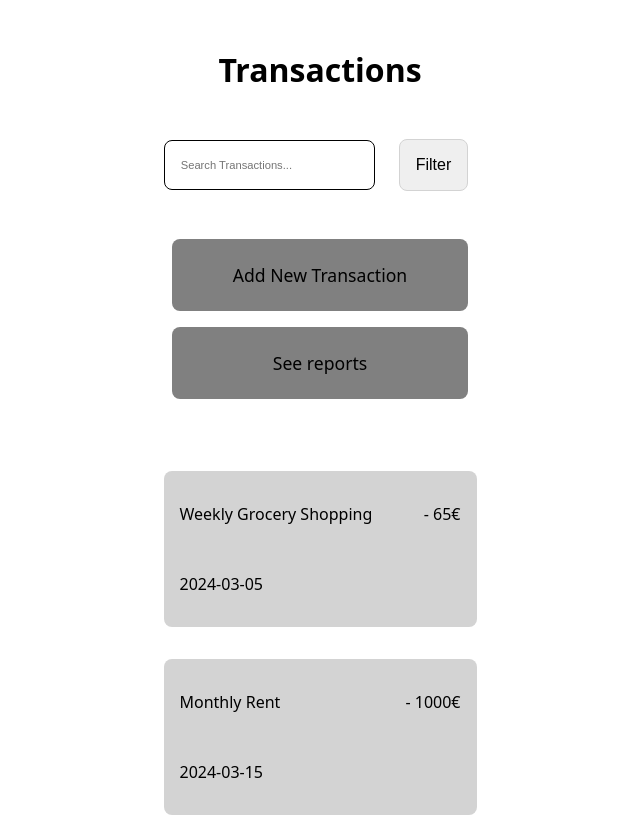
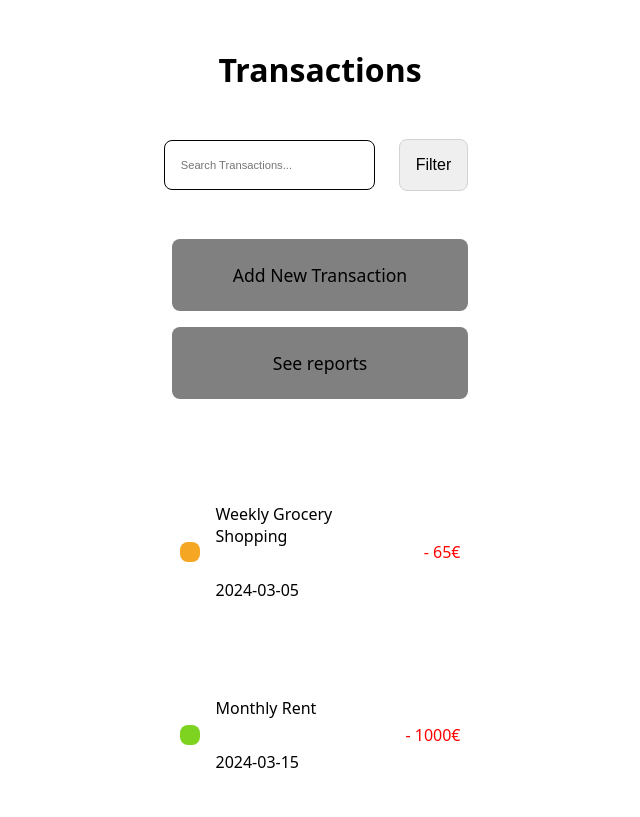
Before and after one commit to benediktbrenk/budget-app, a Next.js app: page / in a window 1280 px wide. Shown: the top 817 px of the page, without its empty margins (320-960 px from the left). Built offline with nearby package versions, Linux system fonts and the light colour scheme.

Commit message:
restructure css container system in TransactionCard and implement color variables

```diff
--- a/components/TransactionCard/TransactionCard.styled.js
+++ b/components/TransactionCard/TransactionCard.styled.js
@@ -1,23 +1,55 @@
 import styled from "styled-components";
 import Link from "next/link";
 
-export const StyledLi = styled.li`
+export const CardLink = styled(Link)`
+  text-decoration: none;
+  color: black;
+`;
+
+export const CardContainer = styled.li`
   list-style: none;
   display: flex;
-  flex-direction: column;
+  flex-direction: row;
+  align-items: center;
   gap: 1rem;
-  background-color: lightgray;
   margin: 1rem;
   padding: 1rem;
   border-radius: 8px;
 `;
 
-export const StyledItemContainer = styled.div`
+export const ColorField = styled.div`
+  height: 20px;
+  width: 20px;
+  border-radius: 8px;
+  background-color: ${(props) => {
+    switch (props.category) {
+      case "Groceries":
+        return "var(--groceries-color)";
+      case "Housing":
+        return "var(--housing-color)";
+      case "Salary":
+        return "var(--salary-color)";
+      case "Insurance":
+        return "var(--insurance-color)";
+      case "Utilities":
+        return "var(--utilities-color)";
+      default:
+        return "var(--default-color)";
+    }
+  }};
+`;
+
+export const AmountContainer = styled.div`
   display: flex;
   justify-content: space-between;
+  color: ${(props) => {
+    return props.direction === "Income" ? "green" : "red";
+  }};
 `;
 
-export const StyledLink = styled(Link)`
-  text-decoration: none;
-  color: black;
+export const ContentContainer = styled.div`
+  flex: 2;
+  display: flex;
+  flex-direction: column;
+  justify-content: space-between;
 `;
--- a/components/TransactionCard/index.js
+++ b/components/TransactionCard/index.js
@@ -1,27 +1,30 @@
 import React from "react";
 import {
-  StyledItemContainer,
-  StyledLi,
-  StyledLink,
+  AmountContainer,
+  CardContainer,
+  CardLink,
+  ColorField,
+  ContentContainer,
 } from "./TransactionCard.styled";
 
 function TransactionCard({ transaction }) {
   return (
-    <StyledLink href={`/details/${transaction.id}`}>
-      <StyledLi key={transaction.id}>
-        <StyledItemContainer>
+    <CardLink href={`/details/${transaction.id}`}>
+      <CardContainer key={transaction.id}>
+        <ColorField category={transaction.category}></ColorField>
+        <ContentContainer>
           <p>{transaction.name}</p>
+          <p>{transaction.date}</p>
+        </ContentContainer>
+        <AmountContainer direction={transaction.direction}>
           <p>
             {transaction.direction === "Expense" ? "- " : "+ "}
             {transaction.amount}
             {transaction.currency}
           </p>
-        </StyledItemContainer>
-        <StyledItemContainer>
-          <p>{transaction.date}</p>
-        </StyledItemContainer>
-      </StyledLi>
-    </StyledLink>
+        </AmountContainer>
+      </CardContainer>
+    </CardLink>
   );
 }
 
--- a/styles.js
+++ b/styles.js
@@ -6,6 +6,15 @@ export default createGlobalStyle`
   *::after {
     box-sizing: border-box;
   }
+
+  :root {
+  --groceries-color: #F5A623;
+  --housing-color: #7ED321;
+  --salary-color: #4A90E2;
+  --insurance-color: #FF6347;
+  --utilities-color: #9013FE;
+  --default-color: #CCCCCC;
+}
 
   body {
     margin: 0;
```
